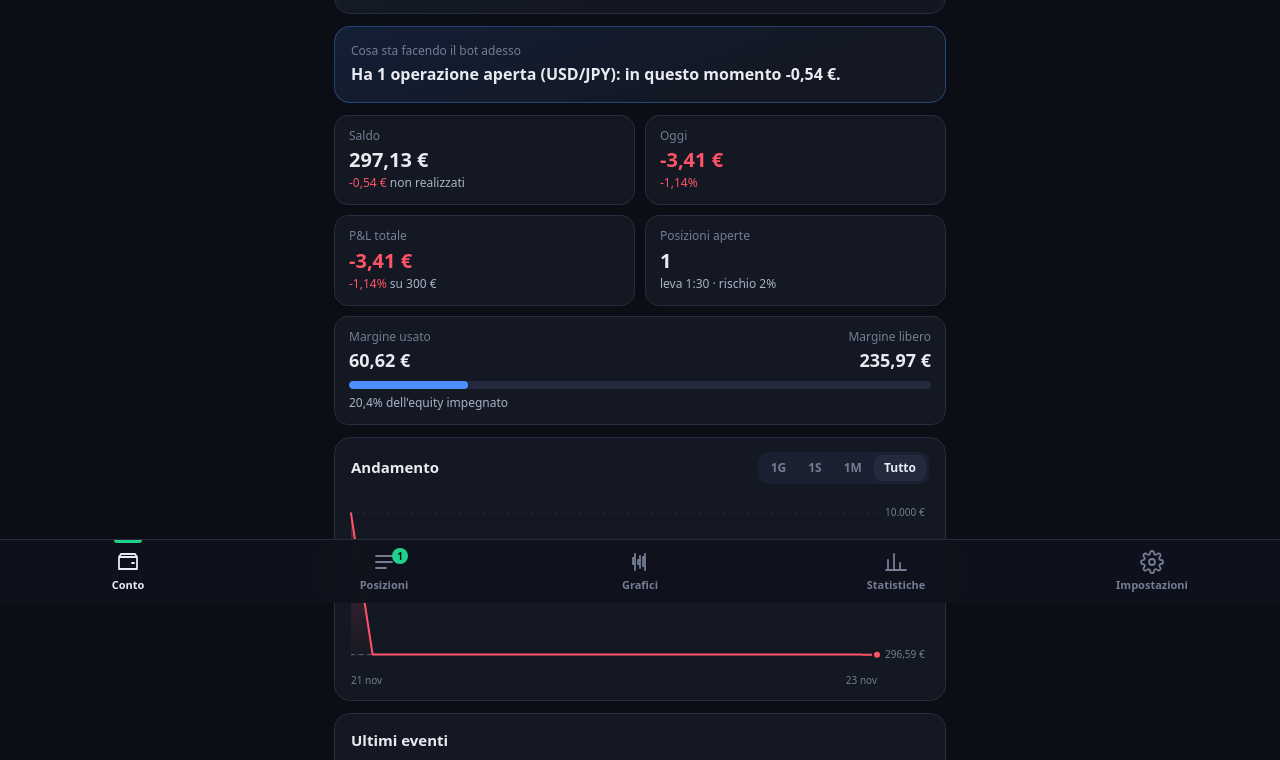
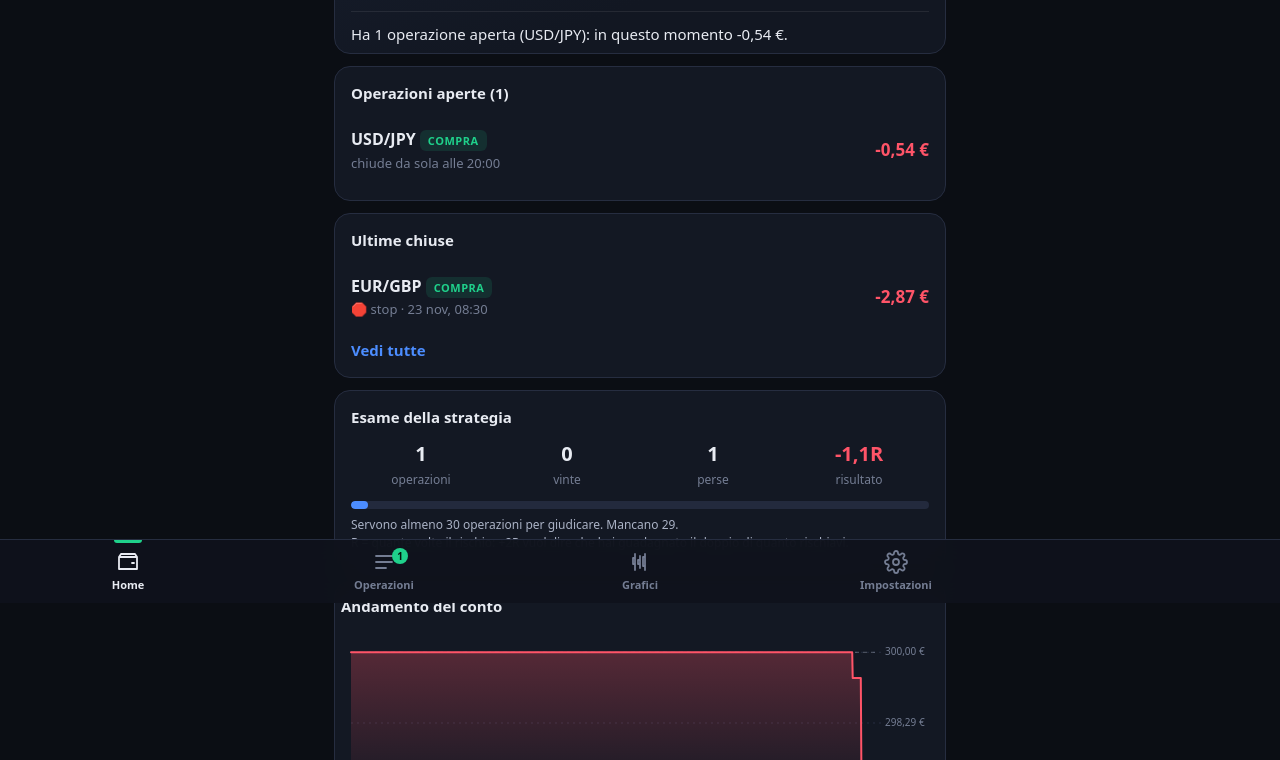
Before and after one commit to andrimirenda-a11y/forex-bot, a plain HTML site: page docs/index.html in a window 1280 px wide. Shown: the part 197-957 px from the top of the page. Drawn offline with Linux system fonts and the light colour scheme.

Commit message:
App più semplice: Home chiara, operazioni aperte e chiuse, esame della strategia
Co-Authored-By: Claude Opus 5.5 <noreply@anthropic.com>
Claude-Session: https://claude.ai/code/session_01WLwnoFBHsLX5xkWDYB51Pn

```diff
--- a/docs/app.js
+++ b/docs/app.js
@@ -6,7 +6,7 @@
   var CFG = window.APP_CONFIG || {};
   var QS = new URLSearchParams(location.search);
   var DEMO = QS.get("demo") === "1";
-  var FILES = ["state", "settings", "history", "equity", "signals", "calibration", "backtest", "log"];
+  var FILES = ["state", "settings", "history", "equity", "signals", "calibration", "backtest", "log", "study"];
   var REFRESH_MS = 60000;
   var STALE_MIN = 40;
   var TOKEN_KEY = "fxbot_gh_token";
@@ -196,76 +196,101 @@
       return;
     }
     if (!st) {
-      var cap = n(s.capitale_iniziale);
-      box.innerHTML = emptyState("Il bot non è ancora partito",
-        "Appena il bot farà il suo primo giro (di solito ogni 15 minuti) qui vedrai il conto virtuale" +
-        (cap ? " da " + C.fmtEur(cap) : "") + ", le posizioni e i risultati.", ICONS.clock);
+      box.innerHTML = emptyState("Il bot non è ancora partito", "Tra pochi minuti qui vedrai il tuo conto finto.", ICONS.clock);
       return;
     }
-    var equity = n(st.equity), balance = n(st.balance);
+    var equity = n(st.equity);
     var start = n(st.start_balance) || n(s.capitale_iniziale);
     var pnl = equity !== null && start ? equity - start : null;
     var pnlPct = pnl !== null && start ? pnl / start * 100 : null;
-    var today = C.todayPnl(arr(data.equity), equity, start);
-    var todayPct = today !== null && equity ? today / (equity - today) * 100 : null;
-    var unreal = equity !== null && balance !== null ? equity - balance : null;
-    var mUsed = n(st.margin_used) || 0;
-    var mFree = equity !== null ? equity - mUsed : null;
-    var mPct = equity ? Math.min(100, mUsed / equity * 100) : 0;
     var status = botStatus();
+    var closedMkt = st.market_open === false || isWeekendMarketClosed();
+    var pill = status.cls !== "on" ? status : (closedMkt ? { cls: "paused", label: "Mercato chiuso" } : status);
+    var html = "";
     var stale = staleInfo();
-    var html = "";
-
-    if (stale) {
-      html += '<div class="banner banner-warn">' +
-        "<span>Ultimo aggiornamento " + esc(C.timeAgo(st.last_run)) + ": il bot potrebbe essere fermo." +
-        (stale.weekend ? " (Nel weekend il mercato forex è chiuso, quindi è normale.)" : "") + "</span></div>";
-    }
-    if (n(st.balance) !== null && s.reset_conto) {
-      html += '<div class="banner banner-info"><span>Azzeramento del conto richiesto: il bot lo eseguirà al prossimo giro.</span></div>';
+    if (stale && !stale.weekend) {
+      html += '<div class="banner banner-warn"><span>Il bot non si aggiorna da ' + esc(C.timeAgo(st.last_run).replace(" fa", "")) +
+        ": di solito riparte da solo entro pochi minuti.</span></div>";
     }
 
+    // 1) il conto
     html += '<div class="card hero">' +
-      '<div class="hero-top"><span class="hero-label">Equity (conto virtuale)</span>' +
-      '<span class="status ' + status.cls + '">' + esc(status.label) + "</span></div>" +
+      '<div class="hero-top"><span class="hero-label">Il tuo conto finto</span>' +
+      '<span class="status ' + pill.cls + '">' + esc(pill.label) + "</span></div>" +
       '<div class="hero-value">' + C.fmtEur(equity) + "</div>" +
-      '<div class="hero-change">' + chip(pnl, pnlPct) + '<span class="muted" style="font-size:13px;font-weight:500">dall\'inizio</span></div>' +
+      '<div class="hero-change">' + chip(pnl, pnlPct) + '<span class="muted" style="font-size:13px;font-weight:500">da quando hai iniziato con ' +
+      C.fmtEur(start, { noDecimals: true }) + "</span></div>" +
       (status.note ? '<div class="halt-note">' + esc(status.note) + "</div>" : "") +
-      '<div style="height:8px"></div></div>';
+      (st.status_line ? '<div class="now-text">' + esc(st.status_line) + "</div>" : "") + "</div>";
 
-    if (st.status_line) {
-      html += '<div class="card now-card"><div class="kpi-label">Cosa sta facendo il bot adesso</div>' +
-        '<div class="now-text">' + esc(st.status_line) + '</div></div>';
+    // 2) operazioni aperte
+    var open = arr(st.open_positions);
+    html += '<div class="card"><h3 class="card-title">Operazioni aperte' + (open.length ? " (" + open.length + ")" : "") + "</h3>";
+    if (!open.length) {
+      html += '<div class="muted simple-empty">Nessuna in questo momento.' + (closedMkt ? "" : " Il bot cerca occasioni ogni mattina tra le 9 e le 12.") + "</div>";
+    } else {
+      html += open.map(function (p) {
+        var eur = n(p.unrealized_eur);
+        return simpleRow(p.side, C.fmtPair(p.pair),
+          p.exit_at ? "chiude da sola alle " + C.fmtTime(p.exit_at) : "aperta " + C.timeAgo(p.opened_at),
+          '<span class="' + cls(eur) + '">' + C.fmtEur(eur, { sign: true }) + "</span>", "goto-op");
+      }).join("");
+    }
+    html += "</div>";
+
+    // 3) ultime chiuse
+    var closed = arr(data.history).slice(-5).reverse();
+    if (closed.length) {
+      html += '<div class="card"><h3 class="card-title">Ultime chiuse</h3>' + closed.map(closedRow).join("") +
+        '<button type="button" class="link-btn goto-op">Vedi tutte</button></div>';
     }
 
-    html += '<div class="kpis">' +
-      kpi("Saldo", C.fmtEur(balance), unreal !== null ? '<span class="' + cls(unreal) + '">' + C.fmtEur(unreal, { sign: true }) + "</span> non realizzati" : "") +
-      kpi("Oggi", '<span class="' + cls(today) + '">' + C.fmtEur(today, { sign: true }) + "</span>", todayPct !== null ? '<span class="' + cls(today) + '">' + C.fmtPct(todayPct, 2, true) + "</span>" : "") +
-      kpi("P&amp;L totale", '<span class="' + cls(pnl) + '">' + C.fmtEur(pnl, { sign: true }) + "</span>", '<span class="' + cls(pnl) + '">' + C.fmtPct(pnlPct, 2, true) + "</span> su " + C.fmtEur(start, { noDecimals: true })) +
-      kpi("Posizioni aperte", String(arr(st.open_positions).length), "leva 1:" + esc(s.leva || "—") + " · rischio " + C.fmtPctShort(n(s.rischio_pct))) +
-      '<div class="kpi wide"><div style="display:flex;justify-content:space-between;gap:8px">' +
-      '<div><div class="kpi-label">Margine usato</div><div class="kpi-value" style="font-size:18px">' + C.fmtEur(mUsed) + "</div></div>" +
-      '<div style="text-align:right"><div class="kpi-label">Margine libero</div><div class="kpi-value" style="font-size:18px">' + C.fmtEur(mFree) + "</div></div></div>" +
-      '<div class="margin-bar"><div style="width:' + mPct.toFixed(1) + '%"></div></div>' +
-      '<div class="kpi-sub" style="margin-top:6px">' + C.fmtPct(mPct, 1) + " dell'equity impegnato</div></div>" +
-      "</div>";
+    // 4) esame della strategia
+    html += examCard();
 
-    html += '<div class="card chart-card"><div class="chart-head"><h3 class="card-title chart-title">Andamento</h3>' +
-      '<div class="seg" id="eqRange">' +
-      [["1d", "1G"], ["7d", "1S"], ["30d", "1M"], ["all", "Tutto"]].map(function (r) {
-        return '<button type="button" data-r="' + r[0] + '" class="' + (eqRange === r[0] ? "active" : "") + '">' + r[1] + "</button>";
-      }).join("") + "</div></div>" +
-      '<div class="chart-box" id="eqChart"></div></div>';
-
-    var logs = arr(data.log).slice(-8).reverse();
-    if (logs.length) {
-      html += '<div class="card"><h3 class="card-title">Ultimi eventi</h3>' + logs.map(function (l) {
-        return '<div class="log-item"><span class="log-dot lv-' + esc(l.level) + '"></span><div><div>' + esc(l.msg) +
-          '</div><div class="log-time">' + esc(C.fmtDateTime(l.t)) + " · " + esc(C.timeAgo(l.t)) + "</div></div></div>";
-      }).join("") + "</div>";
-    }
+    // 5) andamento
+    html += '<div class="card chart-card"><h3 class="card-title">Andamento del conto</h3><div class="chart-box" id="eqChart"></div></div>';
     box.innerHTML = html;
     drawEquityChart();
+  }
+
+  var RESULT_TXT = { TP: ["🎯", "obiettivo raggiunto"], SL: ["🛑", "stop"], BE: ["⚖️", "chiusa a pareggio"],
+    TEMPO: ["⏰", "chiusa a fine giornata"], STOP_MANUALE: ["✋", "chiusa da te"] };
+  function simpleRow(side, name, sub, right, extraCls) {
+    var buy = String(side).toUpperCase() === "BUY";
+    return '<div class="srow ' + (extraCls || "") + '"><div><div class="srow-name">' + esc(name) +
+      ' <span class="side ' + (buy ? "buy" : "sell") + '">' + (buy ? "COMPRA" : "VENDI") + "</span></div>" +
+      '<div class="srow-sub">' + esc(sub) + '</div></div><div class="srow-right">' + right + "</div></div>";
+  }
+  function closedRow(t) {
+    var r = RESULT_TXT[t.result] || ["•", t.result || ""];
+    var eur = n(t.pnl_eur);
+    var right = t.studio
+      ? '<span class="' + cls(n(t.r_multiple)) + '">' + (n(t.r_multiple) > 0 ? "+" : "") + C.fmtNum(n(t.r_multiple), 2) + "R</span>"
+      : '<span class="' + cls(eur) + '">' + C.fmtEur(eur, { sign: true }) + "</span>";
+    return simpleRow(t.side, (t.studio ? "📝 " : "") + C.fmtPair(t.pair),
+      r[0] + " " + r[1] + " · " + C.fmtDateTime(t.closed_at), right);
+  }
+  function examCard() {
+    var real = arr(data.history), study = arr(data.study && data.study.closed);
+    var all = real.concat(study);
+    var nT = all.length, need = 30;
+    var wins = all.filter(function (t) { return n(t.r_multiple) > 0; }).length;
+    var sumR = all.reduce(function (a, t) { return a + (n(t.r_multiple) || 0); }, 0);
+    var pct = Math.min(100, nT / need * 100);
+    var verdict;
+    if (nT < need) verdict = "Servono almeno " + need + " operazioni per giudicare. Mancano " + (need - nT) + ".";
+    else if (sumR > 0) verdict = "✅ Finora guadagna: se resta così, si può pensare a un conto demo vero.";
+    else verdict = "❌ Finora non guadagna: niente soldi veri.";
+    return '<div class="card"><h3 class="card-title">Esame della strategia</h3>' +
+      '<div class="exam-nums"><div><b>' + nT + "</b><span>operazioni</span></div>" +
+      "<div><b>" + wins + "</b><span>vinte</span></div>" +
+      "<div><b>" + (nT - wins) + "</b><span>perse</span></div>" +
+      '<div><b class="' + cls(sumR) + '">' + (sumR > 0 ? "+" : "") + C.fmtNum(sumR, 1) + "R</b><span>risultato</span></div></div>" +
+      '<div class="margin-bar"><div style="width:' + pct.toFixed(0) + '%"></div></div>' +
+      '<div class="kpi-sub" style="margin-top:8px">' + esc(verdict) + "</div>" +
+      (study.length ? '<div class="kpi-sub">Comprende ' + study.length + " operazioni di studio 📝 (segnali troppo grandi per il conto, seguiti sulla carta).</div>" : "") +
+      '<div class="kpi-sub">R = quante volte il rischio: +2R vuol dire che hai guadagnato il doppio di quanto rischiavi.</div></div>';
   }
   function chip(v, pct) {
     if (v === null) return '<span class="chip flat">—</span>';
@@ -299,11 +324,16 @@
       pts = inRange;
     }
     var start = n(st && st.start_balance);
+    if (start) {   // mostra solo il periodo dopo l'ultimo cambio di capitale
+      var k = pts.length;
+      while (k > 0 && pts[k - 1].y > start * 0.3 && pts[k - 1].y < start * 3) k--;
+      pts = pts.slice(k);
+    }
     lineChart(box, C.downsample(pts, 400), {
       fmtY: function (v) { return C.fmtEur(v, { noDecimals: Math.abs(v) >= 1000 }); },
       fmtTip: function (v) { return C.fmtEur(v); },
       ref: start, refLabel: "capitale iniziale",
-      empty: "Il grafico comparirà dopo qualche giro del bot."
+      empty: "Il grafico comparirà dopo le prime operazioni."
     });
   }
 
@@ -401,18 +431,19 @@
     } else if (!positions.length) {
       var status = botStatus();
       var msg = status.cls === "on"
-        ? "Il bot sta osservando il mercato e aprirà un trade quando trova un segnale valido."
+        ? "Il bot cerca occasioni ogni mattina tra le 9 e le 12 e le apre da solo."
         : (status.cls === "paused" ? "Il bot è in pausa: non apre nuovi trade." : (status.note || "Nessuna posizione aperta."));
       listBox.innerHTML = emptyState("Nessuna posizione aperta", msg, ICONS.radar);
     } else {
       listBox.innerHTML = positions.map(positionCard).join("");
     }
 
-    var sigs = arr(data.signals).slice(-30).reverse();
-    if (!sigs.length) {
-      sigBox.innerHTML = emptyState("Nessun segnale ancora", "Qui vedrai tutti i segnali trovati dal bot, anche quelli scartati e il motivo.", ICONS.chart);
+    var hist = arr(data.history).concat(arr(data.study && data.study.closed))
+      .sort(function (a, b) { return (C.parseTime(b.closed_at) || 0) - (C.parseTime(a.closed_at) || 0); }).slice(0, 50);
+    if (!hist.length) {
+      sigBox.innerHTML = '<div class="card"><div class="muted simple-empty">Ancora nessuna operazione chiusa.</div></div>';
     } else {
-      sigBox.innerHTML = '<div class="card list-card">' + sigs.map(signalRow).join("") + "</div>";
+      sigBox.innerHTML = '<div class="card">' + hist.map(closedRow).join("") + "</div>";
     }
   }
 
@@ -432,29 +463,27 @@
 
     var h = '<div class="card pos-card">' +
       '<div class="pos-head"><div><div class="pos-pair">' + esc(C.fmtPair(pair)) +
-      '<span class="side ' + (buy ? "buy" : "sell") + '">' + (buy ? "BUY" : "SELL") + "</span></div>" +
-      '<div class="pos-meta">' + C.fmtLots(n(p.lots)) + " lotti · aperta " + esc(C.fmtDateTime(p.opened_at)) +
-      " · da " + esc(C.fmtDuration(p.opened_at, new Date().toISOString())) + "</div></div>" +
+      '<span class="side ' + (buy ? "buy" : "sell") + '">' + (buy ? "COMPRA" : "VENDI") + "</span></div>" +
+      '<div class="pos-meta">aperta ' + esc(C.timeAgo(p.opened_at)) + "</div></div>" +
       '<div class="pos-pnl"><div class="big ' + cls(eur) + '">' + C.fmtEur(eur, { sign: true }) + "</div>" +
       '<div class="small ' + cls(pips) + '">' + (pips !== null ? (pips > 0 ? "+" : "") + C.fmtNum(pips, 1) + " " + C.unitName(pair) : "—") + "</div></div></div>";
 
     h += '<div class="pos-grid">' +
-      cell("Entrata", C.fmtPrice(entry, pair)) + cell("Prezzo", C.fmtPrice(price, pair)) +
-      cell("Rischio", C.fmtEur(n(p.risk_eur), { noDecimals: true })) + cell("Margine", C.fmtEur(n(p.margin_eur), { noDecimals: true })) + "</div>";
+      cell("Entrata", C.fmtPrice(entry, pair)) + cell("Adesso", C.fmtPrice(price, pair)) +
+      cell("Se va male perdi", C.fmtEur(n(p.risk_eur))) + cell("Lotti", C.fmtLots(n(p.lots))) + "</div>";
 
     if (f !== null) {
       h += '<div class="track"><div class="track-bar">' +
         (fe !== null ? '<div class="track-entry" style="left:' + (fe * 100).toFixed(1) + '%"></div>' : "") +
         '<div class="track-dot ' + cls(pips) + '" style="left:' + (f * 100).toFixed(1) + '%"></div></div>' +
-        '<div class="track-labels"><span class="sl">SL ' + C.fmtPrice(sl, pair) + (toSl !== null ? " · " + C.fmtNum(toSl, 1) + " " + C.unitName(pair) : "") + "</span>" +
-        '<span class="tp">' + (toTp !== null ? C.fmtNum(toTp, 1) + " " + C.unitName(pair) + " · " : "") + "TP " + C.fmtPrice(tp, pair) + "</span></div></div>";
+        '<div class="track-labels"><span class="sl">Stop ' + C.fmtPrice(sl, pair) + (toSl !== null ? " · " + C.fmtNum(toSl, 1) + " " + C.unitName(pair) : "") + "</span>" +
+        '<span class="tp">' + (toTp !== null ? C.fmtNum(toTp, 1) + " " + C.unitName(pair) + " · " : "") + "Obiettivo " + C.fmtPrice(tp, pair) + "</span></div></div>";
     } else {
-      h += '<div class="track-labels"><span class="sl">SL ' + C.fmtPrice(sl, pair) + '</span><span class="tp">TP ' + C.fmtPrice(tp, pair) + "</span></div>";
+      h += '<div class="track-labels"><span class="sl">Stop ' + C.fmtPrice(sl, pair) + '</span><span class="tp">TP ' + C.fmtPrice(tp, pair) + "</span></div>";
     }
 
     var tags = "";
-    if (p.strategy === "prova") tags += '<span class="tag">🧪 Strategia in prova · soldi finti</span> ';
-    else if (n(p.score) !== null) tags += '<span class="score">Punteggio ' + esc(p.score) + "</span> ";
+    if (p.strategy !== "prova" && n(p.score) !== null) tags += '<span class="score">Punteggio ' + esc(p.score) + "</span> ";
     if (p.exit_at) tags += '<span class="tag">⏰ Chiude da sola alle ' + esc(C.fmtDateTime(p.exit_at)) + "</span> ";
     if (slMoved) tags += '<span class="tag green">' + (p.be_moved ? "Stop a pareggio" : "Stop spostato") + "</span> ";
     h += '<div class="pos-reason">' + (tags ? '<div style="margin-bottom:6px">' + tags + "</div>" : "") +
@@ -937,8 +966,19 @@
     if (name === "statistiche") { var bt = $("btChart"); if (bt) drawBacktestChart(bt); }
   }
 
+  function renderTechLog() {
+    var box = $("techLog");
+    if (!box) return;
+    var logs = arr(data.log).slice(-20).reverse();
+    box.innerHTML = logs.length ? logs.map(function (l) {
+      return '<div class="log-item"><span class="log-dot lv-' + esc(l.level) + '"></span><div><div>' + esc(l.msg) +
+        '</div><div class="log-time">' + esc(C.fmtDateTime(l.t)) + "</div></div></div>";
+    }).join("") : '<div class="muted">Nessun evento.</div>';
+  }
+
   function renderAll() {
     renderHeader();
+    try { renderTechLog(); } catch (e) { console.error(e); }
     try { renderConto(); } catch (e) { console.error(e); $("contoBody").innerHTML = emptyState("Errore di visualizzazione", "I dati del conto hanno un formato inatteso.", ICONS.clock); }
     try { renderPositions(); } catch (e) { console.error(e); }
     try { renderStats(); } catch (e) { console.error(e); }
@@ -995,6 +1035,7 @@
     });
     $("refreshBtn").addEventListener("click", function () { loadAll(true); });
     $("contoBody").addEventListener("click", function (e) {
+      if (e.target.closest(".goto-op")) { showTab("posizioni"); return; }
       var b = e.target.closest("#eqRange button");
       if (!b) return;
       eqRange = b.getAttribute("data-r");
--- a/docs/core.js
+++ b/docs/core.js
@@ -61,6 +61,10 @@
     pair = String(pair || "");
     if (CFD[pair]) return CFD[pair][0];
     return pair.length === 6 ? pair.slice(0, 3) + "/" + pair.slice(3) : pair;
+  }
+  function fmtTime(iso) {
+    var t = parseTime(iso); if (t === null) return "—";
+    try { return new Date(t).toLocaleTimeString("it-IT", { hour: "2-digit", minute: "2-digit" }); } catch (e) { return ""; }
   }
   function unitName(pair) { return CFD[pair] ? "punti" : "pip"; }
   function fmtLots(v) { return isNum(v) ? fmtNum(v, 2) : "—"; }
@@ -329,7 +333,7 @@
     PAIRS: PAIRS, LEVERAGES: LEVERAGES, DEFAULT_SETTINGS: DEFAULT_SETTINGS,
     isNum: isNum, num: num,
     fmtEur: fmtEur, fmtNum: fmtNum, fmtPct: fmtPct, fmtPctShort: fmtPctShort, fmtPrice: fmtPrice, fmtPair: fmtPair, fmtLots: fmtLots, unitName: unitName,
-    fmtDateTime: fmtDateTime, fmtDate: fmtDate, fmtDuration: fmtDuration, timeAgo: timeAgo, minutesSince: minutesSince,
+    fmtDateTime: fmtDateTime, fmtTime: fmtTime, fmtDate: fmtDate, fmtDuration: fmtDuration, timeAgo: timeAgo, minutesSince: minutesSince,
     parseTime: parseTime, pipSize: pipSize, priceDigits: priceDigits,
     slTpFraction: slTpFraction, pipsBetween: pipsBetween,
     computeStats: computeStats, maxDrawdownPct: maxDrawdownPct, todayPnl: todayPnl,
--- a/docs/index.html
+++ b/docs/index.html
@@ -44,9 +44,9 @@
 
     <!-- ================= POSIZIONI ================= -->
     <section class="tab" id="tab-posizioni" data-tab="posizioni" hidden>
-      <h2 class="section-title">Posizioni aperte <span class="count" id="posCount"></span></h2>
+      <h2 class="section-title">Aperte adesso <span class="count" id="posCount"></span></h2>
       <div id="positionsList"></div>
-      <h2 class="section-title">Ultimi segnali</h2>
+      <h2 class="section-title">Chiuse</h2>
       <div id="signalsList"></div>
     </section>
 
@@ -177,6 +177,10 @@
           </ul>
         </div>
       </form>
+      <details class="card tech">
+        <summary>Dettagli tecnici (registro del bot)</summary>
+        <div id="techLog"></div>
+      </details>
     </section>
 
     <footer class="signature">Firmato Andrea Pietro Mirenda</footer>
@@ -185,19 +189,15 @@
   <nav class="tabbar" id="tabbar" aria-label="Sezioni">
     <button type="button" class="tab-btn active" data-tab="conto">
       <svg viewBox="0 0 24 24" aria-hidden="true"><path d="M3 7h18v12H3zM3 7l2-3h14l2 3M16 13h2"/></svg>
-      <span>Conto</span>
+      <span>Home</span>
     </button>
     <button type="button" class="tab-btn" data-tab="posizioni">
       <svg viewBox="0 0 24 24" aria-hidden="true"><path d="M4 6h16M4 12h16M4 18h10"/></svg>
-      <span>Posizioni</span><i class="tab-badge" id="posBadge" hidden></i>
+      <span>Operazioni</span><i class="tab-badge" id="posBadge" hidden></i>
     </button>
     <button type="button" class="tab-btn" data-tab="grafici">
       <svg viewBox="0 0 24 24" aria-hidden="true"><path d="M7 4v16M7 8h-2v6h2M17 4v16M17 7h-2v9h2M12 6v12M12 10h-2v4h2"/></svg>
       <span>Grafici</span>
-    </button>
-    <button type="button" class="tab-btn" data-tab="statistiche">
-      <svg viewBox="0 0 24 24" aria-hidden="true"><path d="M4 20V10M10 20V4M16 20v-7M22 20H2"/></svg>
-      <span>Statistiche</span>
     </button>
     <button type="button" class="tab-btn" data-tab="impostazioni">
       <svg viewBox="0 0 24 24" aria-hidden="true"><path d="M12 15a3 3 0 1 0 0-6 3 3 0 0 0 0 6zM19.4 15a1.7 1.7 0 0 0 .3 1.8l.1.1a2 2 0 1 1-2.8 2.8l-.1-.1a1.7 1.7 0 0 0-1.8-.3 1.7 1.7 0 0 0-1 1.5V21a2 2 0 1 1-4 0v-.1a1.7 1.7 0 0 0-1.1-1.5 1.7 1.7 0 0 0-1.8.3l-.1.1a2 2 0 1 1-2.8-2.8l.1-.1a1.7 1.7 0 0 0 .3-1.8 1.7 1.7 0 0 0-1.5-1H3a2 2 0 1 1 0-4h.1a1.7 1.7 0 0 0 1.5-1.1 1.7 1.7 0 0 0-.3-1.8l-.1-.1a2 2 0 1 1 2.8-2.8l.1.1a1.7 1.7 0 0 0 1.8.3H9a1.7 1.7 0 0 0 1-1.5V3a2 2 0 1 1 4 0v.1a1.7 1.7 0 0 0 1 1.5 1.7 1.7 0 0 0 1.8-.3l.1-.1a2 2 0 1 1 2.8 2.8l-.1.1a1.7 1.7 0 0 0-.3 1.8V9a1.7 1.7 0 0 0 1.5 1H21a2 2 0 1 1 0 4h-.1a1.7 1.7 0 0 0-1.5 1z"/></svg>
--- a/docs/styles.css
+++ b/docs/styles.css
@@ -368,3 +368,19 @@ input[type=range] { width: 100%; accent-color: var(--green); height: 32px; margi
 /* frase "cosa sta facendo adesso" */
 .now-card { border-color: rgba(76,141,255,.35); background: linear-gradient(160deg, #131f36 0%, #131823 70%); }
 .now-text { font-size: 16px; font-weight: 600; margin-top: 4px; line-height: 1.35; }
+
+/* vista semplice */
+.hero .now-text { margin-top: 14px; padding-top: 12px; border-top: 1px solid rgba(255,255,255,.08); font-size: 15px; font-weight: 500; color: var(--text); line-height: 1.4; }
+.srow { display: flex; justify-content: space-between; align-items: center; gap: 12px; padding: 12px 0; border-bottom: 1px solid rgba(255,255,255,.06); }
+.srow:last-of-type { border-bottom: 0; }
+.srow.goto-op { cursor: pointer; }
+.srow-name { font-weight: 700; font-size: 16px; }
+.srow-sub { color: var(--muted); font-size: 13px; margin-top: 3px; }
+.srow-right { font-weight: 700; font-size: 17px; white-space: nowrap; }
+.simple-empty { padding: 6px 0 2px; font-size: 15px; }
+.link-btn { background: none; border: 0; color: var(--blue, #4c8dff); font-weight: 600; font-size: 15px; padding: 10px 0 0; cursor: pointer; }
+.exam-nums { display: grid; grid-template-columns: repeat(4, 1fr); gap: 6px; margin-bottom: 12px; text-align: center; }
+.exam-nums b { display: block; font-size: 20px; }
+.exam-nums span { font-size: 12px; color: var(--muted); }
+details.tech summary { cursor: pointer; font-weight: 600; color: var(--muted); }
+details.tech[open] summary { margin-bottom: 10px; }
--- a/docs/sw.js
+++ b/docs/sw.js
@@ -1,6 +1,6 @@
 /* Service worker: mette in cache SOLO la "scocca" dell'app (HTML/CSS/JS/icone).
    I dati del bot (raw.githubusercontent.com, sample-data/) e l'API GitHub non vengono mai messi in cache. */
-var CACHE = "forexbot-shell-v3";
+var CACHE = "forexbot-shell-v4";
 var SHELL = [
   "./",
   "index.html",
```
Also changed, not shown: 1 other file.
